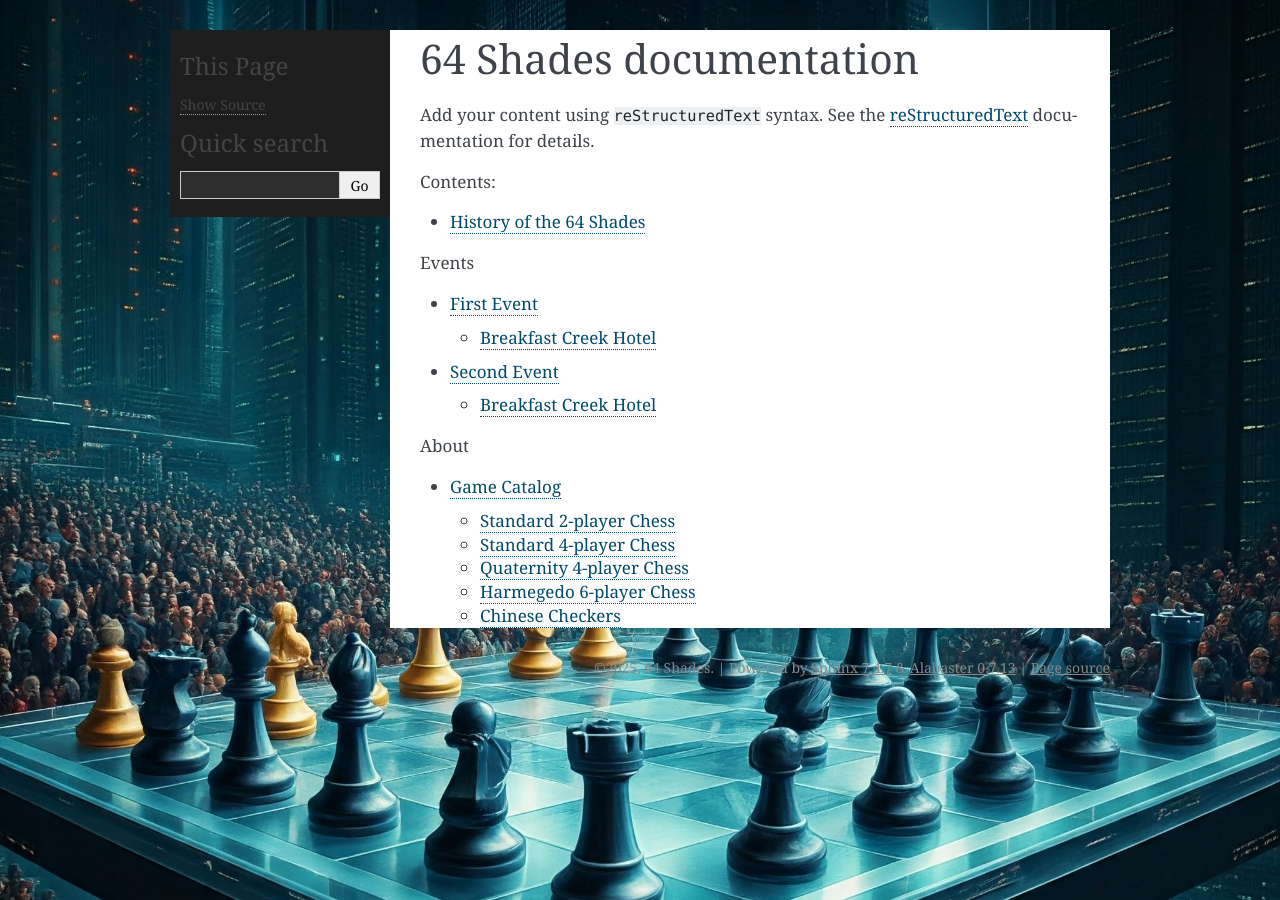
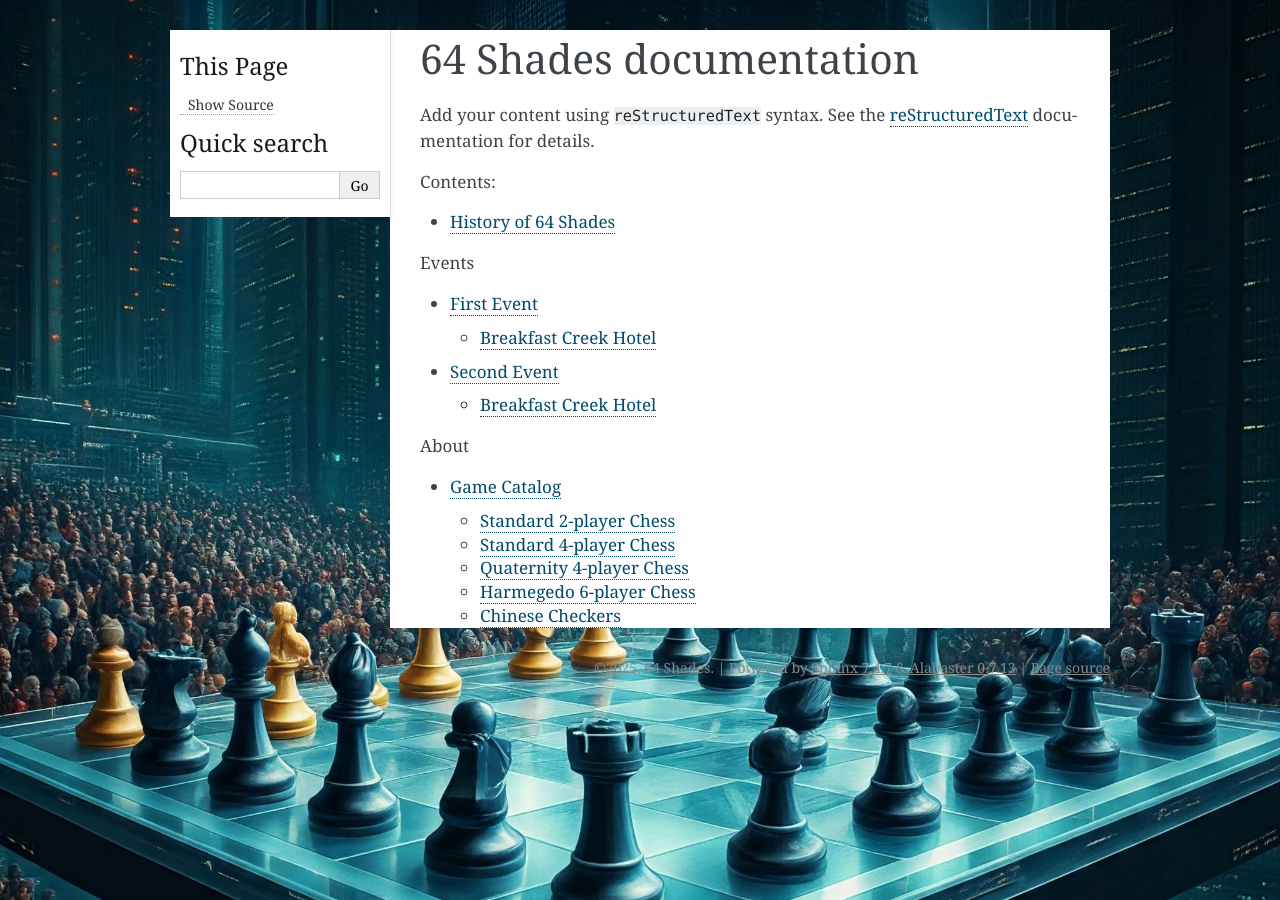
Before and after one commit to 64-shades/64-shades.github.io, a Sphinx documentation site: the page built from doc/source/index.rst, in a window 1280 px wide. Built offline with Sphinx 7.4.7, drawn with Linux system fonts in a browser that asks for light colours.

Commit message:
JS backgrounds (#71)

```diff
--- a/doc/source/_static/css/custom.css
+++ b/doc/source/_static/css/custom.css
@@ -1,59 +1,57 @@
-/* -------------------------------------- */
-/* 1. Default Background for ALL pages    */
-/* -------------------------------------- */
+/* --- 1. Set the Sidebar Background and Text Color --- */
 
-body {
-    /* Replace 'default_bg.jpg' with your default image file name/path */
-    background-image: url('../images/default_bg.jpg') !important;
-    background-repeat: no-repeat;
-    background-size: cover;
-    background-attachment: fixed; /* Optional: Makes the background scroll with the content */
-    /* You may need to use !important to override Alabaster's default styles */
+/* Target the main sidebar wrapper */
+div.sphinxsidebar {
+    background: #ffffff; /* Pure white background */
+    border-right: 1px solid #e0e0e0; /* Optional: Add a subtle separator line */
+    box-shadow: 2px 0 5px rgba(0, 0, 0, 0.05); /* Optional: Soft shadow for depth */
+    color: #333333; /* Default text color (dark gray for legibility) */
+}
+
+/* Ensure headings/titles in the sidebar are also dark and legible */
+div.sphinxsidebar h1,
+div.sphinxsidebar h3 {
+    color: #1a1a1a; /* Very dark text for headings */
 }
 
 
-/* -------------------------------------- */
-/* 2. Custom Background for SPECIFIC pages */
-/* -------------------------------------- */
+/* --- 2. Ensure Link Legibility (Most Important) --- */
 
-/* The class is the page name (e.g., custom_page.rst becomes .custom_page) */
-/* This will override the default background */
-
-.first-event {
-    /* Replace 'custom_page_bg.jpg' with your custom image file name/path */
-    background-image: url('../images/first-meetup-second-game.jpg') !important;
-}
-.history-of-the-club {
-    background-image: url('../images/first-meetup-first-game.jpg') !important;
+/* Target all normal links in the sidebar */
+div.sphinxsidebar a {
+    color: #007bff; /* Standard blue link color, stands out on white */
+    text-decoration: none; /* Optional: Remove default underline */
 }
 
-
-/* If you want a specific page to have NO image (just a solid color)
-.index {
-    background-image: none !important;
-    background-color: white !important;
-}
-*/
-
-/* -------------------------------------- */
-/* Sidebar Legibility Fix (Option 3)      */
-/* -------------------------------------- */
-
-.sphinxsidebar {
-    /* Solid, dark background */
-    background: #1e1e1e;
-
-    /* Light text */
-    color: white;
+/* Change link color on hover for feedback */
+div.sphinxsidebar a:hover {
+    color: #0056b3; /* Darker blue on hover */
+    text-decoration: underline; /* Add underline on hover */
 }
 
-/* Ensure links are a contrasting color (like light blue or yellow) */
-.sphinxsidebar a {
-    color: white;
+/* --- 3. Fix Current/Active Navigation Links --- */
+
+/* This targets the currently active page link in the navigation */
+div.sphinxsidebar li.toctree-l1.current > a,
+div.sphinxsidebar li.toctree-l2.current > a {
+    font-weight: bold;
+    color: #1a1a1a !important; /* Make the current page link black/very dark */
+    /* Add a subtle indicator for the active link */
+    border-left: 3px solid #007bff;
+    padding-left: 5px; /* Adjust padding due to the new border */
 }
 
-/* Ensure search box text is readable */
-.sphinxsidebar input[type="text"] {
-    background-color: #2e2e2e; /* Slightly lighter dark background for the input field */
-    color: white;
+/* Ensure the link text for all navigation items is dark */
+div.sphinxsidebar ul li a {
+    color: #333333;
+    padding-left: 8px; /* Standard padding */
 }
+
+/* --- 4. Fix Search Box Text --- */
+
+/* Ensure the text inside the search box is dark and readable */
+#searchbox input[type="text"] {
+    color: #333333;
+    border: 1px solid #cccccc;
+    background-color: #ffffff;
+}
--- /dev/null
+++ b/doc/source/_static/js/page_background.js
@@ -0,0 +1,32 @@
+
+// Map page IDs to their corresponding background image URLs
+const BG_MAP = {
+    "shades-documentation": "_static/images/default_bg.jpg",
+    "first-event":          "_static/images/first-event-second-game.jpg",
+    "second-event":         "",
+    "history-of-64-shades":  "_static/images/first-event-first-game.jpg",
+    // Add more page IDs and their image paths here
+};
+
+document.addEventListener('DOMContentLoaded', function() {
+    // 1. Find the main content section element
+    // This targets the first <section> inside the element with role="main" (the body content area)
+    const mainSection = document.querySelector('[role="main"] > section:first-child');
+
+    if (mainSection) {
+        // 2. Get the unique ID (e.g., "first-event")
+        const pageId = mainSection.id;
+
+        // 3. Look up the background image URL
+        const bgUrl = BG_MAP[pageId];
+
+        if (bgUrl) {
+            // 4. Apply the background style to the <body> tag
+            document.body.style.backgroundImage = `url('${bgUrl}')`;
+            document.body.style.backgroundSize = 'cover';
+            document.body.style.backgroundAttachment = 'fixed';
+            // Optional: You might need to set the background of the main content wrapper to transparent
+            // document.querySelector('.bodywrapper').style.background = 'transparent';
+        }
+    }
+});
--- a/doc/source/_templates/layout.html
+++ /dev/null
@@ -1,18 +0,0 @@
-{% extends "!layout.html" %}
-{#
-This extends the base layout from the Alabaster theme.
-We are overriding the 'document' block to inject the pagename class.
-#}
-
-{% block document %}
-{#
-In Sphinx/Jinja2, the variable 'pagename' holds the document name
-(e.g., 'index', 'custom_page', 'dir/another_page').
-We'll replace slashes with hyphens to make it a valid CSS class.
-#}
-{% set body_class = pagename|replace("/", "-") %}
-
-<body role="document" class="{{ body_class }}">
-    {{ super() }}
-</body>
-{% endblock %}
--- a/doc/source/conf.py
+++ b/doc/source/conf.py
@@ -28,3 +28,8 @@
 html_css_files = [
     "css/custom.css",
 ]
+
+html_js_files = [
+    "js/page_background.js",
+    # Keep any other JS files here
+]
--- a/doc/source/history-of-the-club.rst
+++ b/doc/source/history-of-the-club.rst
@@ -1,5 +1,5 @@
-History of the 64 Shades
-========================
+History of 64 Shades
+====================
 
 The first challenger was strongman and hotel worker Henry as seen
 here in this pages background picture. Checkmate in the corner for
```
